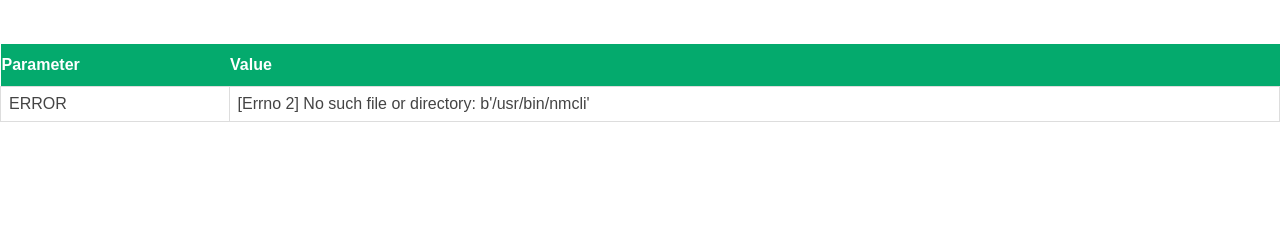
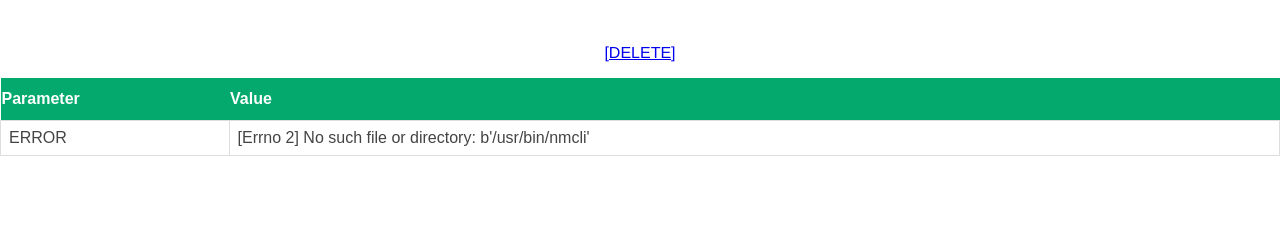
Before and after one commit to oscar-bergstrom/networkmanager-flask, a Flask app: page /connections/1 in a window 1280 px wide. Shown: the part 148-388 px from the top of the page. Run offline with Flask 3, Linux system fonts and the light colour scheme.

Commit message:
Added function to delete a connection

```diff
--- a/main.py
+++ b/main.py
@@ -25,6 +25,16 @@
     except OSError as e:
         info = {"ERROR": e.__str__()}
     return render_template("connection.html", connection=info)
+
+
+@app.route("/connections/<con>/delete")
+def delete_connection(con):
+    try:
+        nmcli.delete_connection(con)
+    except IOError:
+        pass
+
+    return redirect(url_for("connections"))
 
 
 @app.route("/interfaces")
--- a/nmcli.py
+++ b/nmcli.py
@@ -138,4 +138,8 @@
         args.append(b"ifname")
         args.append(device.encode("utf-8"))
 
-    output = _nmcli(args)
+    _nmcli(args)
+
+
+def delete_connection(connection: str):
+    _nmcli([b"con", b"delete", b"id", connection.encode("utf-8")])
--- a/templates/connection.html
+++ b/templates/connection.html
@@ -3,6 +3,13 @@
 {% block title %} Connection - {{connection["connection.id"]}} {% endblock %}
 
 {% block content %}
+<p class="submenu">
+
+    <a href="{{ url_for('delete_connection', con=connection['connection.id'] )}}">
+        [DELETE]
+    </a>
+</p>
+
 <table id="table" class="table table-striped">
     <thead>
       <tr>
```
